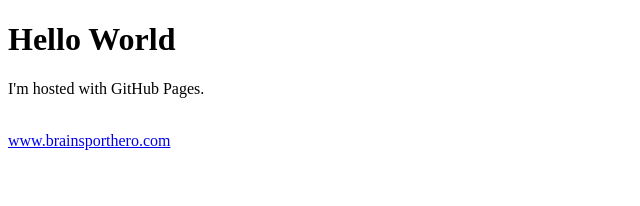
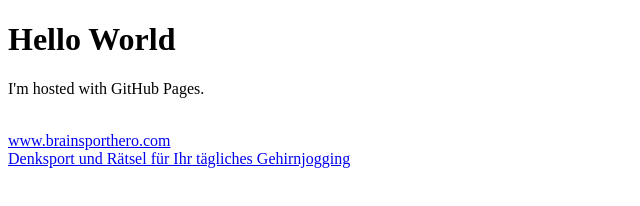
Before and after one commit to brainbrix/brainbrix.github.io, a plain HTML site: page index.html in a window 1280 px wide. Shown: the whole page, without its empty margins (0-640 px from the left). Drawn offline with Linux system fonts and the light colour scheme.

Commit message:
Update index.html

```diff
--- a/index.html
+++ b/index.html
@@ -3,6 +3,7 @@
 <body>
 <h1>Hello World</h1>
 <p>I'm hosted with GitHub Pages.</p><br/>
-  <a href="https://www.brainsporthero.com">www.brainsporthero.com</a>
+  <a href="https://www.brainsporthero.com">www.brainsporthero.com</a><br/>
+  <a href="https://www.Hirnsport.de">Denksport und Rätsel für Ihr tägliches Gehirnjogging</a>
 </body>
 </html>
```
